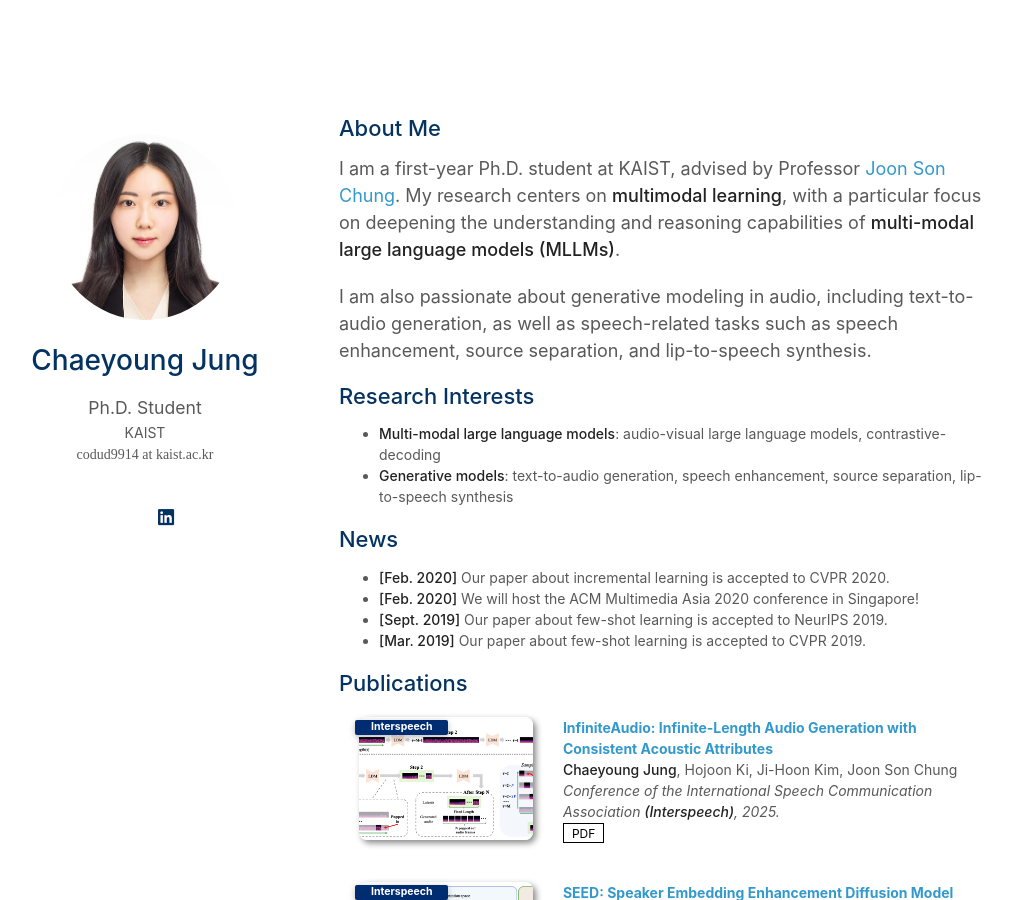
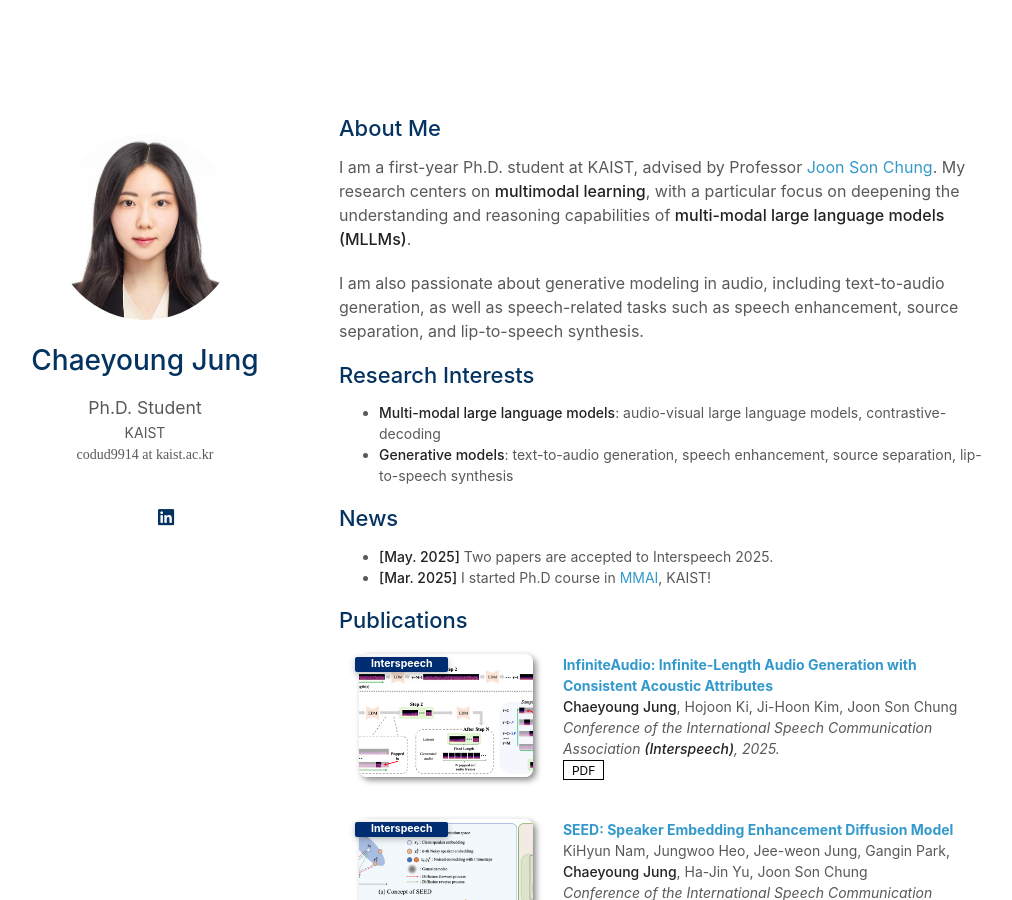
Before and after one commit to cyongong/cyongong.github.io, a Jekyll site: the page built from index.md, in a window 1280 px wide and 900 px high. Shown: the whole window, without its empty margins (131-1143 px from the left). Built offline with Jekyll 4.4.1, drawn with Linux system fonts in a browser that asks for light colours; a style sheet for code colours, icons or effects is not loaded; our own code applies the rules of GitHub Pages for plain Markdown files.

Commit message:
Update index.md

```diff
--- a/index.md
+++ b/index.md
@@ -4,14 +4,14 @@ layout: homepage
 
 ## About Me
 
-<p style="font-size: 18px;">
+<p style="font-size: 16px;">
 I am a first-year Ph.D. student at KAIST, advised by Professor
 <a href="https://mm.kaist.ac.kr/joon/">Joon Son Chung</a>.
 My research centers on <strong>multimodal learning</strong>, with a particular focus on deepening the understanding and reasoning capabilities of
 <strong>multi-modal large language models (MLLMs)</strong>.
 </p>
 
-<p style="font-size: 18px;">
+<p style="font-size: 16px;">
 I am also passionate about generative modeling in audio, including text-to-audio generation, as well as speech-related tasks such as speech enhancement, source separation, and lip-to-speech synthesis.
 </p>
 
@@ -22,10 +22,8 @@ I am also passionate about generative modeling in audio, including text-to-audio
 
 ## News
 
-- **[Feb. 2020]** Our paper about incremental learning is accepted to CVPR 2020.
-- **[Feb. 2020]** We will host the ACM Multimedia Asia 2020 conference in Singapore!
-- **[Sept. 2019]** Our paper about few-shot learning is accepted to NeurIPS 2019.
-- **[Mar. 2019]** Our paper about few-shot learning is accepted to CVPR 2019.
+- **[May. 2025]** Two papers are accepted to Interspeech 2025.
+- **[Mar. 2025]** I started Ph.D course in <a href="https://mm.kaist.ac.kr">MMAI</a>, KAIST!
 
 {% include_relative _includes/publications.md %}
 
```
